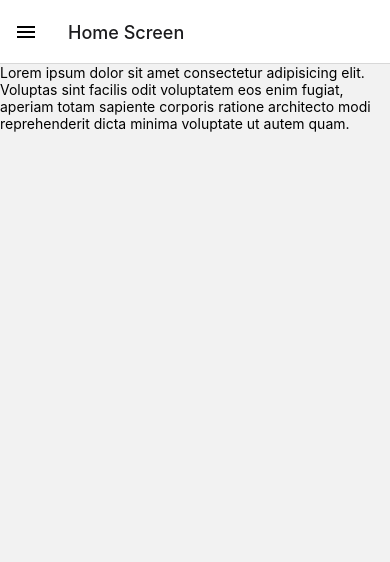
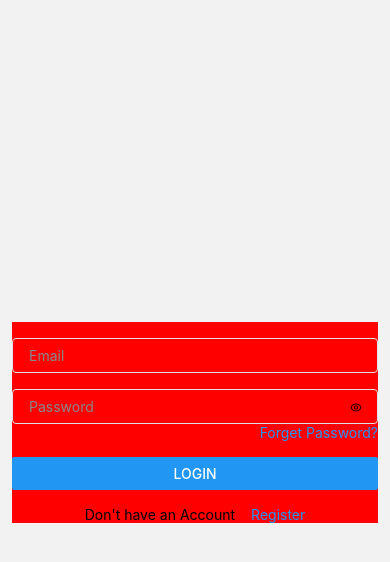
Before and after one commit to MTahir27/FirstApp, a React Native app: screen /Login in a window 390 px wide. Before the commit this address had no page. Shown: the top 562 px of the page. Built offline with nearby package versions, Linux system fonts and the light colour scheme.

Commit message:
FIrebase Added

```diff
--- a/package.json
+++ b/package.json
@@ -10,6 +10,8 @@
     "lint": "eslint ."
   },
   "dependencies": {
+    "@react-native-firebase/app": "^15.3.0",
+    "@react-native-firebase/auth": "^15.3.0",
     "@react-navigation/bottom-tabs": "^6.3.2",
     "@react-navigation/drawer": "^6.4.3",
     "@react-navigation/native": "^6.0.11",
--- a/src/Authentication/Register/index.js
+++ b/src/Authentication/Register/index.js
@@ -5,6 +5,7 @@ import TextField from '../../Components/TextField';
 import CustomButton from '../../Components/CustomButton';
 import TextButton from '../../Components/TextButton';
 import AntDesign from 'react-native-vector-icons/AntDesign';
+import auth from '@react-native-firebase/auth';
 
 export default function Register({navigation}) {
   const {setIsAuthenticated} = useContext(AuthenticationContext);
@@ -21,8 +22,26 @@ export default function Register({navigation}) {
   const handleSubmit = () => {
     if (data.fullName && data.email && data.password && data.confrimPassword) {
       if (data.password === data.confrimPassword) {
-        setIsAuthenticated(true);
-        navigation.navigate('Home');
+        auth()
+          .createUserWithEmailAndPassword(data.email, data.password)
+          .then(() => {
+            console.log('User account created & signed in!');
+            setIsAuthenticated(true);
+            navigation.navigate('Home');
+          })
+          .catch(error => {
+            if (error.code === 'auth/email-already-in-use') {
+              console.log('That email address is already in use!');
+            }
+
+            if (error.code === 'auth/invalid-email') {
+              console.log('That email address is invalid!');
+            }
+
+            console.error(error);
+          });
+        // setIsAuthenticated(true);
+        // navigation.navigate('Home');
       } else {
         alert('Password Not Match');
       }
--- a/src/Context/AuthenticationContext.js
+++ b/src/Context/AuthenticationContext.js
@@ -2,7 +2,7 @@ import React, {createContext, useState} from 'react';
 export const AuthenticationContext = createContext();
 
 export default function AuthenticationContextProvider(props) {
-  const [isAuthenticationed, setIsAuthenticated] = useState(true);
+  const [isAuthenticationed, setIsAuthenticated] = useState(false);
   return (
     <AuthenticationContext.Provider
       value={{isAuthenticationed, setIsAuthenticated}}>
```
Also changed, not shown: 5 other files (tests, documents, lock files or other folders).
